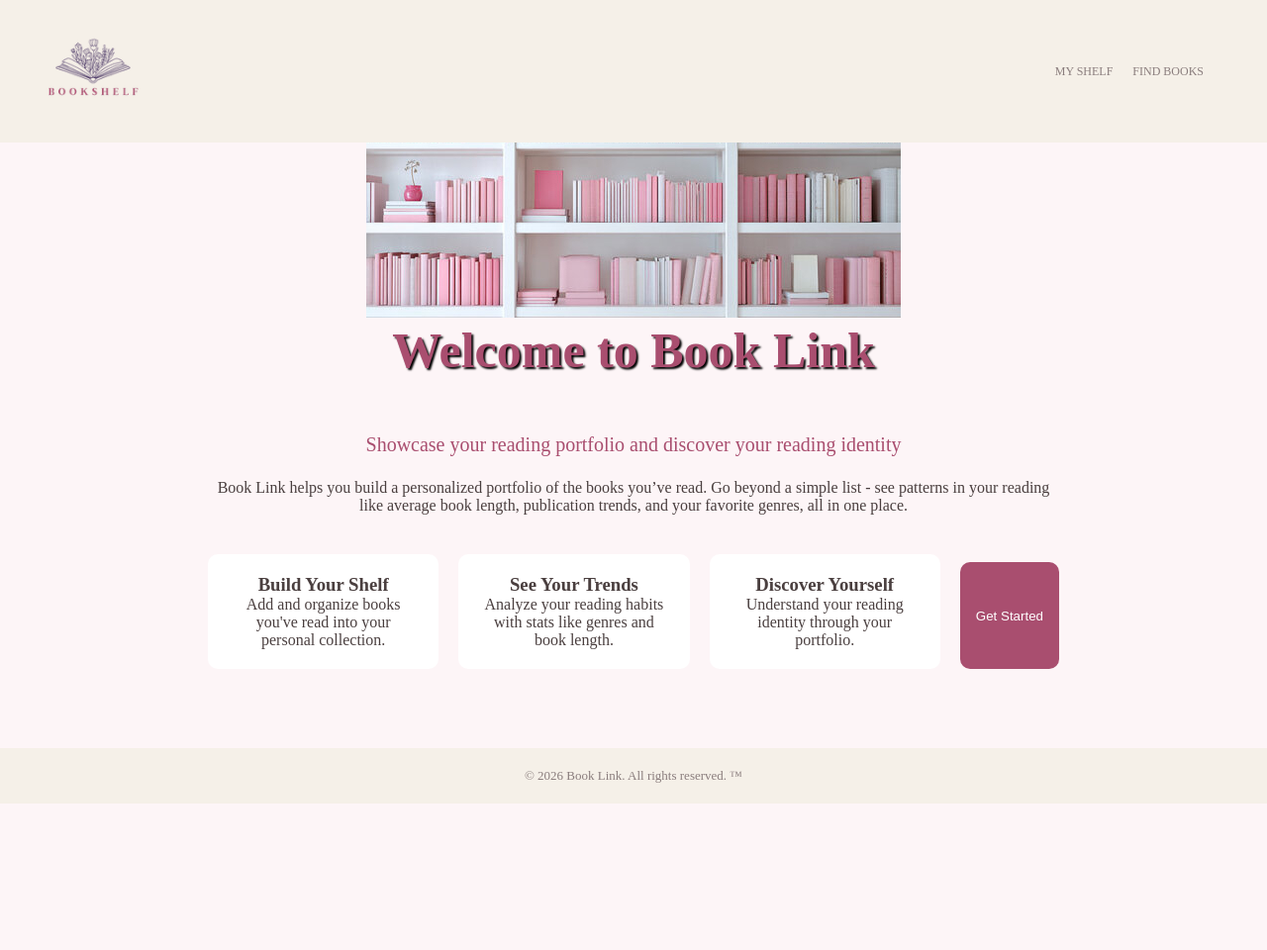
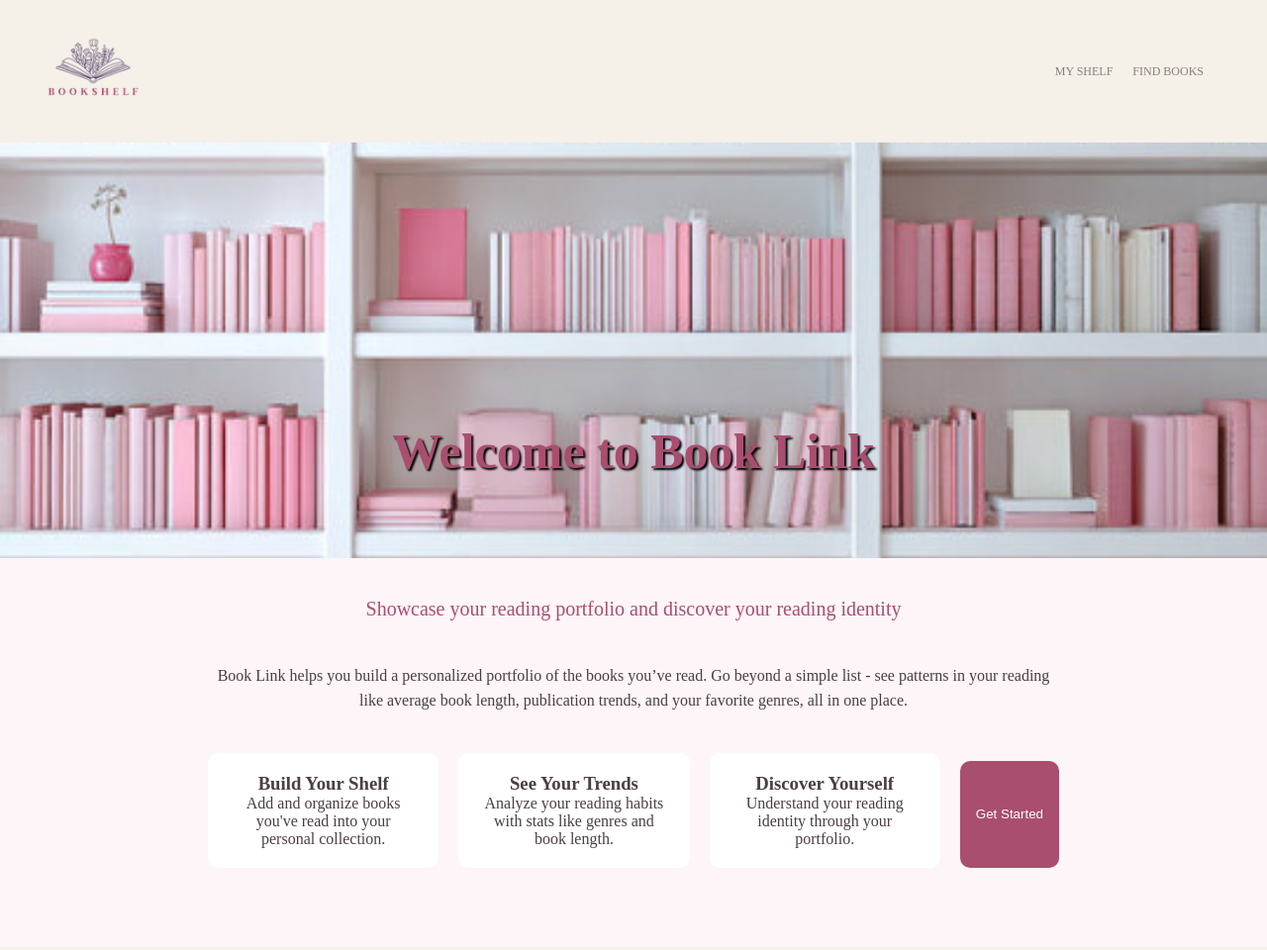
Before and after one commit to Jenn4459/final, a website: page front_end/index.html in a window 1280 px wide. Shown: the top 960 px of the page at 99% size. Before the commit the page ends 812 px from the top, so only its background shows below. Drawn offline with Linux system fonts and the light colour scheme; a web font is replaced by a local one.

Commit message:
Update styles.css

```diff
--- a/front_end/styles.css
+++ b/front_end/styles.css
@@ -305,3 +305,22 @@ text-align: left;
         display: block;
     }
 }
+
+.header-section {
+    display: grid;
+    place-items: center;
+    width: 100%;
+}
+
+.header-section img {
+    width: 100%;
+}
+
+.header-section h1 {
+    margin-top: -200px;
+}
+
+.description {
+    margin-top: 20px;
+    line-height: 1.6;
+}
```
